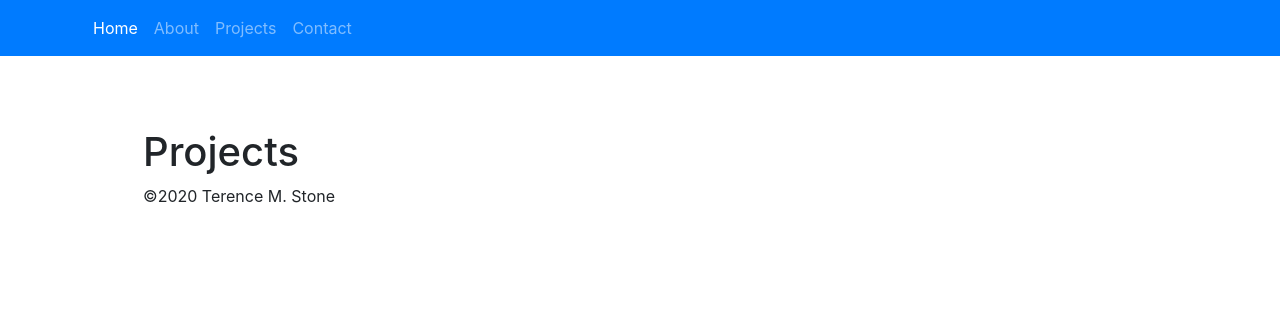
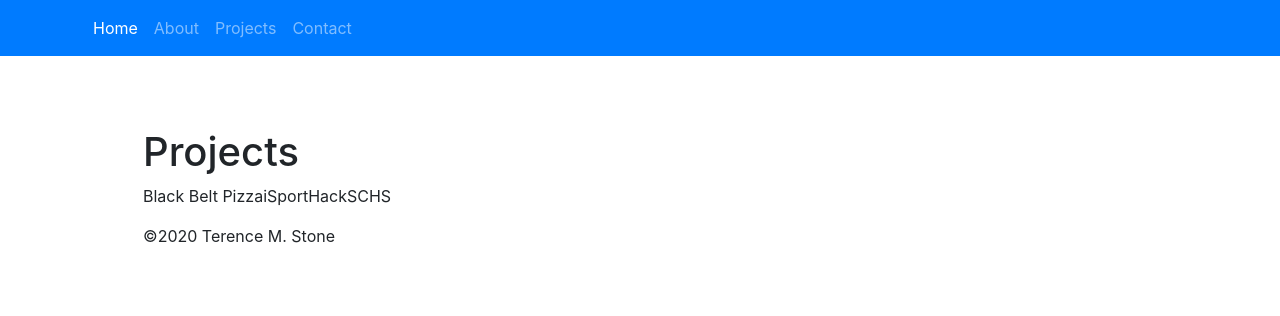
Before and after one commit to Tmstone/Portfolio, a Flask app: page /projects in a window 1280 px wide. Shown: the top 316 px of the page. Run offline with Flask 2, Linux system fonts and the light colour scheme; parts of the project's set-up code (start-up, migrations or seed data) failed here and were passed over; some libraries are stand-ins or nearby versions.

Commit message:
adding placeholders to projects

```diff
--- a/templates/projects.html
+++ b/templates/projects.html
@@ -19,7 +19,9 @@
                <div class="section">
                     <div class="col">
                          <div class="row">
-
+                              <p>Black Belt Pizza</p>
+                              <p>iSport</p>
+                              <p>HackSCHS</p>
                          </div>
                          <div class="row">
 
```
